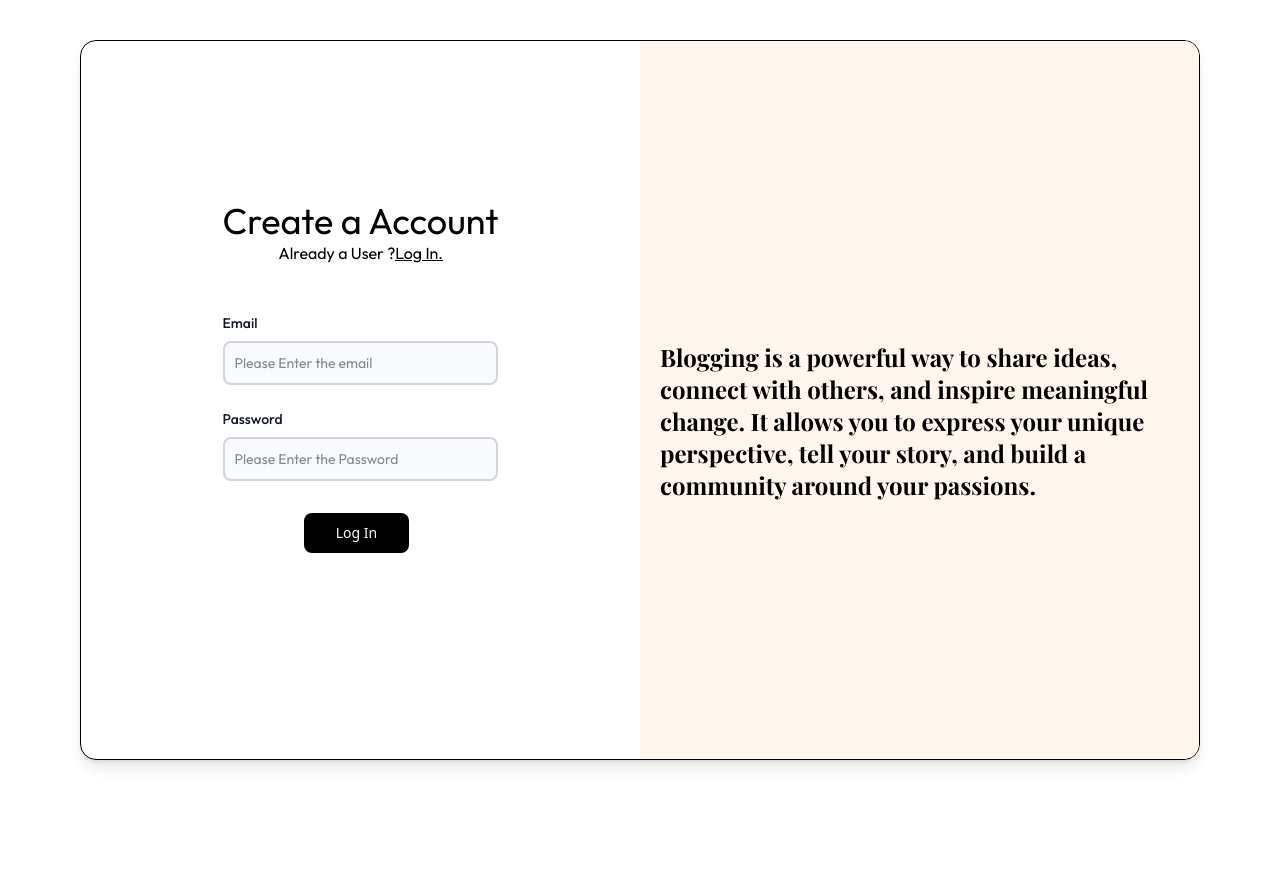
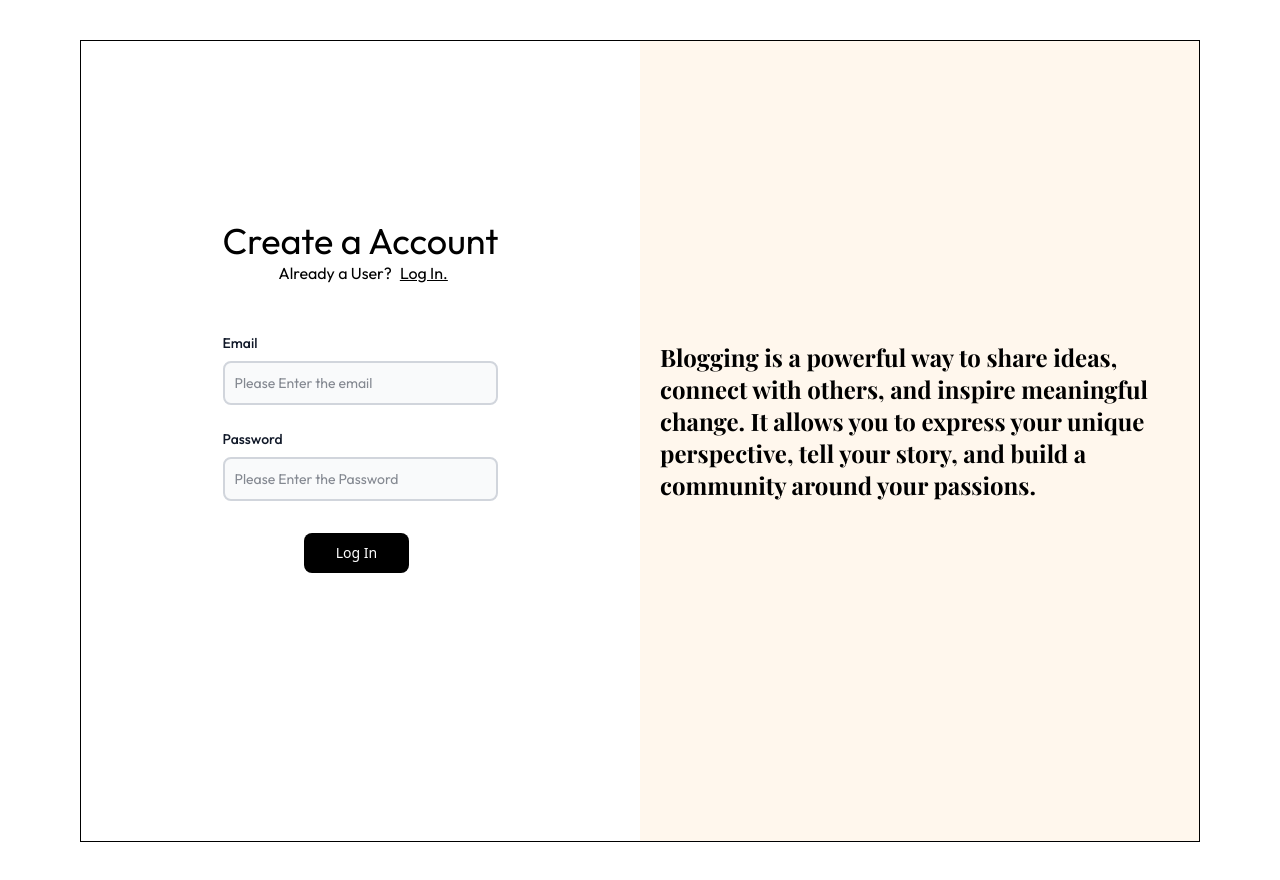
Before and after one commit to ShivanshuPande/Scroll, a React (Vite) app in the folder frontend/: page /signup in a window 1280 px wide. Before the commit the page ends 800 px from the top, so only its background shows below. Built offline with nearby package versions, Linux system fonts and the light colour scheme; a web font is replaced by a local one.

Commit message:
made some changes in the alignment part

```diff
--- a/frontend/src/components/Auth.tsx
+++ b/frontend/src/components/Auth.tsx
@@ -1,5 +1,5 @@
 import { useState } from "react"
-import { Link, redirectDocument } from "react-router-dom"
+import { Link } from "react-router-dom"
 
 
 export const Auth = ()=>{
@@ -10,15 +10,15 @@ export const Auth = ()=>{
     return(
 
         <div className="flex justify-center flex-col">
-            <div className="font-outfit">
+            <div className="font-outfit pt-10">
                 <div className="text-4xl">
                     Create  a Account
                 </div>
                 <div className="flex flex-row">
                     <div className="pl-14 text-base ">
-                    Already a User ?
+                    Already a User?
                     </div>
-                    <div className="underline text-base ">
+                    <div className="underline text-base pl-2">
                     <Link to={"/signin"}>Log In.</Link>
                     </div>
                 </div>
@@ -41,18 +41,16 @@ export const Auth = ()=>{
 
 interface ButtonTypes {
     Label : string
-    onClick : (e : React.ChangeEvent<HTMLInputElement>)=> void
+    onClick : ()=> void
 }
 
 function Button({Label , onClick} : ButtonTypes) {
 
     return(
-        <>
-
             <button onClick={onClick} type="button" className="text-white bg-black
            font-medium rounded-lg text-sm px-8 py-2.5 me-2 mb-2
            ">{Label}</button>
-        </>
+
     )
 
 }
@@ -66,7 +64,7 @@ interface InputBoxType {
 function InputBox({label , placeholder , onChange} :  InputBoxType){
     return  <div>
                 <label  className="font-outfit block mb-2 text-sm font-medium text-gray-900">{label}</label>
-                <input onChange={onChange} type="text" id="first_name" className="font-outfit bg-gray-50 border-2 border-gray-300 text-gray-900 text-sm rounded-lg
+                <input onChange={onChange} type="text"  className="font-outfit bg-gray-50 border-2 border-gray-300 text-gray-900 text-sm rounded-lg
                  focus:ring-blue-500 focus:border-blue-500 block w-full p-2.5 dark:bg-white dark:border-black dark:placeholder-gray-400
                   dark:focus:ring-blue-500 dark:focus:border-blue-500" placeholder={placeholder} required />
             </div>
--- a/frontend/src/pages/SignUp.tsx
+++ b/frontend/src/pages/SignUp.tsx
@@ -3,9 +3,9 @@ import { Quote } from "../components/Quote";
 
 export const SignUp = () => {
   return (
-    <div className="flex justify-center items-center h-screen px-20 py-10">
-      <div className="grid grid-cols-1 md:grid-cols-2 items-center w-full h-[calc(100vh-5rem)] bg-white rounded-2xl shadow-lg overflow-hidden border ">
-        <div className="bg-stone-170 h-full flex items-center justify-center">
+    <div className="flex justify-center items-center min-h-screen px-20 py-10">
+      <div className="grid grid-cols-1 md:grid-cols-2 items-center w-full h-full  border ">
+        <div className="bg-stone-170  flex items-center justify-center">
             <Auth/>
         </div>
         <div className="flex items-center justify-center">
```
